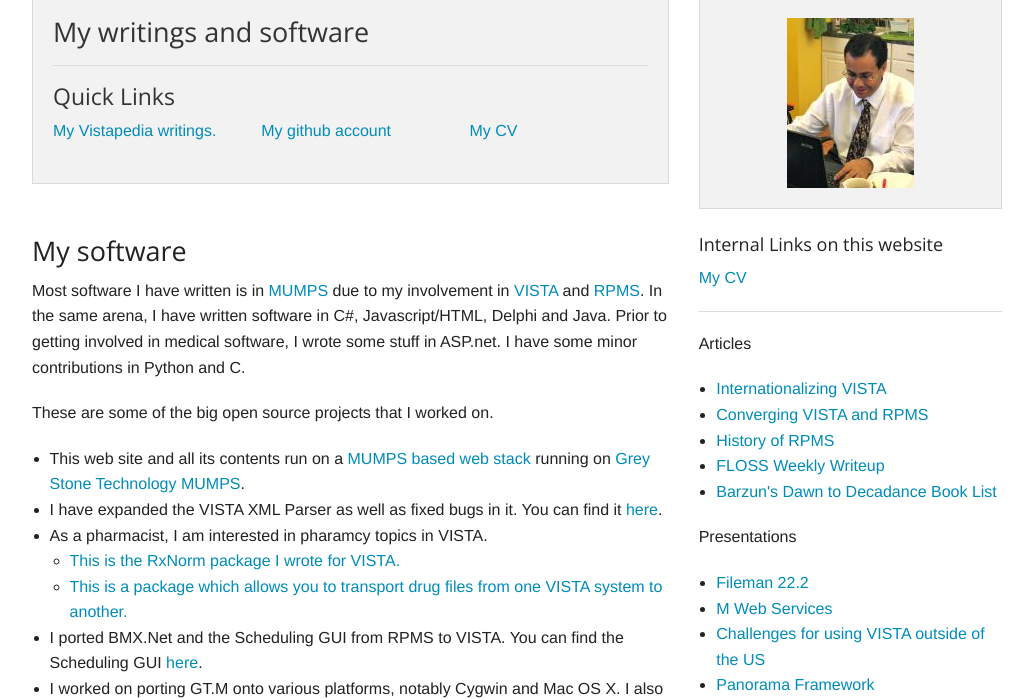
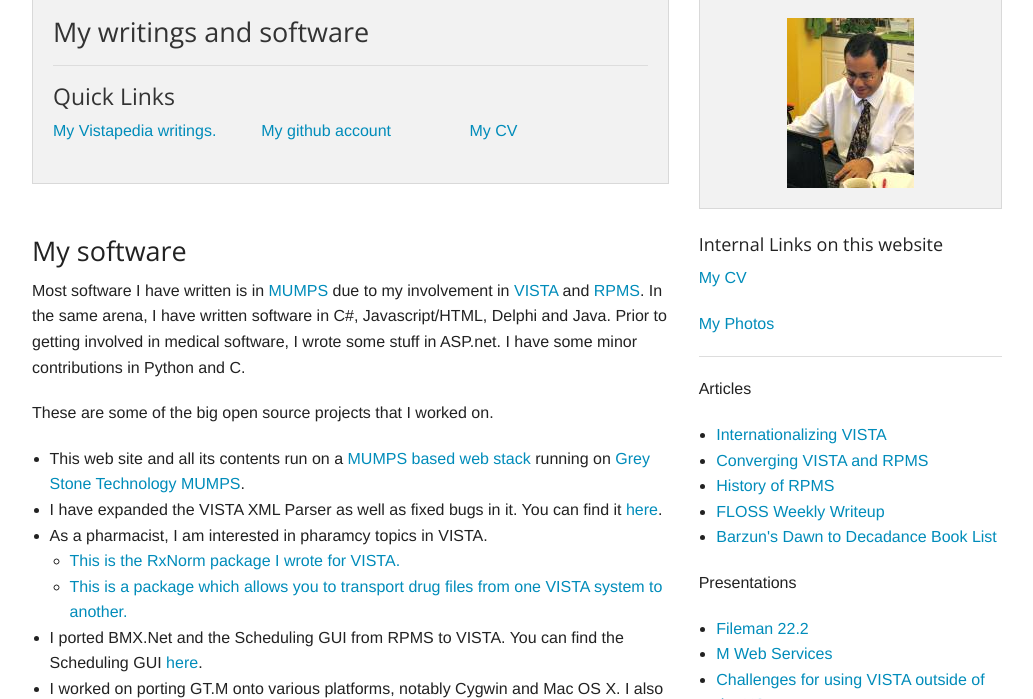
Before and after one commit to shabiel/personal-website, a plain HTML site: page index.html in a window 1280 px wide. Shown: the part 76-775 px from the top of the page, without its empty margins (123-1156 px from the left). Drawn offline with nearby package versions, Linux system fonts and the light colour scheme.

Commit message:
Add link for photos

```diff
--- a/index.html
+++ b/index.html
@@ -100,6 +100,7 @@
       <div class="large-4 medium-4 columns">
       <h5>Internal Links on this website</h5>
       <p><a href="cv.html">My CV</a></p>
+      <p><a href="photos">My Photos</a></p>
       <hr />
       <p>Articles</p>
       <ul>
```
